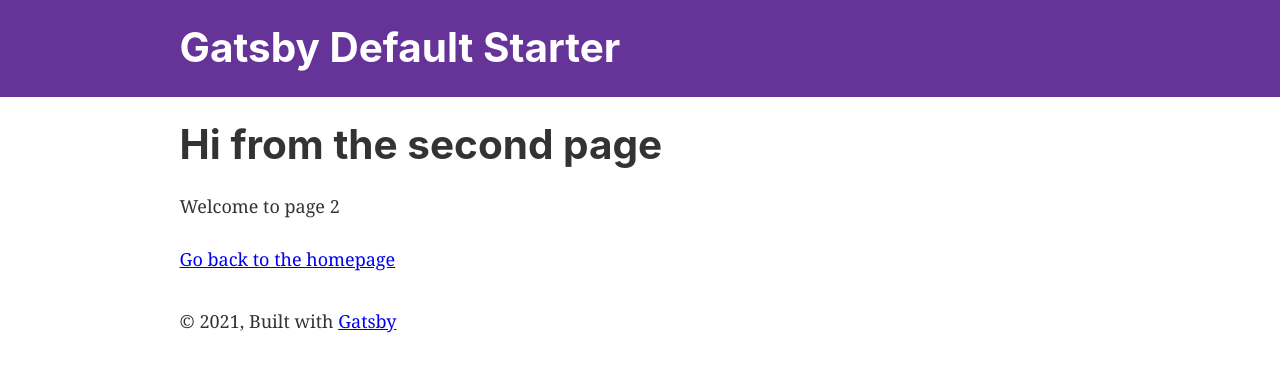
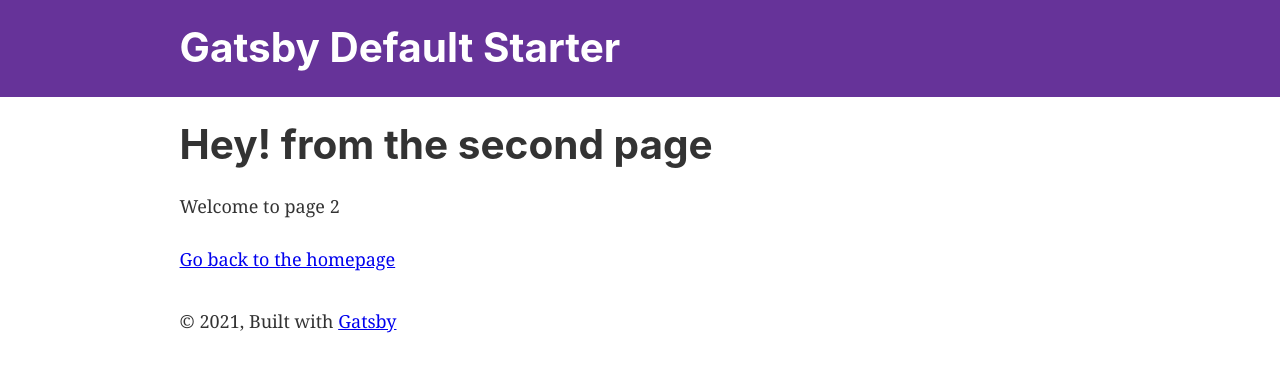
Before and after one commit to TanuGithub2021/gatsby-starter-default, a Gatsby site: page /page-2 in a window 1280 px wide. Built offline with nearby package versions, Linux system fonts and the light colour scheme; Gatsby itself is replaced by a stand-in of ours.

Commit message:
Update page-2.js

```diff
--- a/src/pages/page-2.js
+++ b/src/pages/page-2.js
@@ -7,7 +7,7 @@ import Seo from "../components/seo"
 const SecondPage = () => (
   <Layout>
     <Seo title="Page two" />
-    <h1>Hi from the second page</h1>
+    <h1>Hey! from the second page</h1>
     <p>Welcome to page 2</p>
     <Link to="/">Go back to the homepage</Link>
   </Layout>
```
